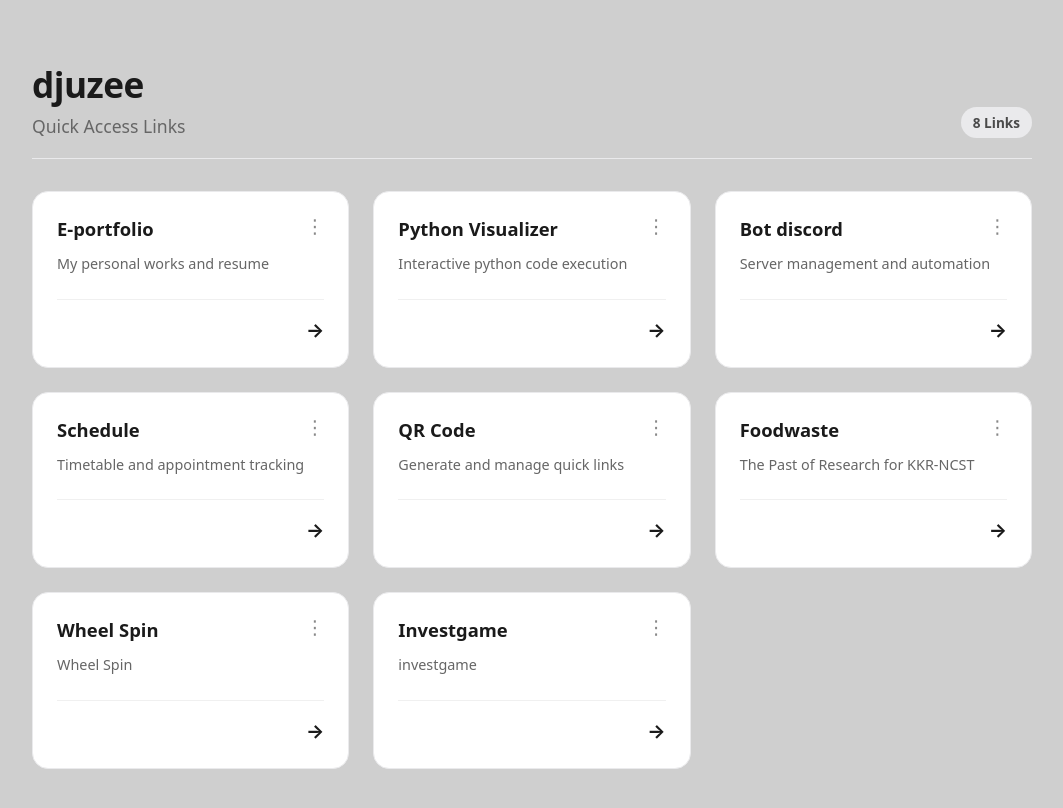
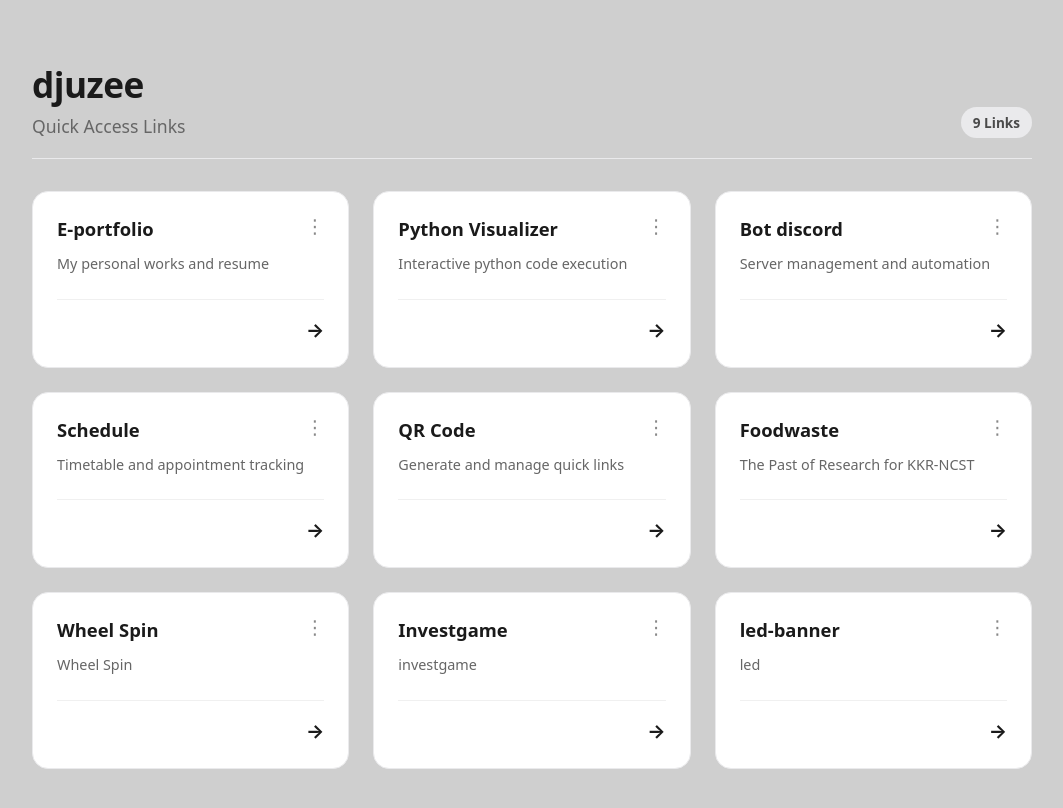
Before and after one commit to djuzee3867/next-web, a Next.js app: page / in a window 1280 px wide. Shown: the top 808 px of the page, without its empty margins (108-1171 px from the left). Built offline with nearby package versions, Linux system fonts and the light colour scheme.

Commit message:
Update LinkPage.js

```diff
--- a/src/components/LinkPage.js
+++ b/src/components/LinkPage.js
@@ -16,6 +16,7 @@ export default function LinkPage() {
     { title: "Foodwaste", desc: "The Past of Research for KKR-NCST", url: "/foodwaste" },
     { title: "Wheel Spin", desc: "Wheel Spin", url: "/wheel" },
     { title: "Investgame", desc: "investgame", url: "/Score" },
+    { title: "led-banner", desc: "led", url: "/led-banner"}
     ]
   return (
     <div className="page-wrapper">
```
